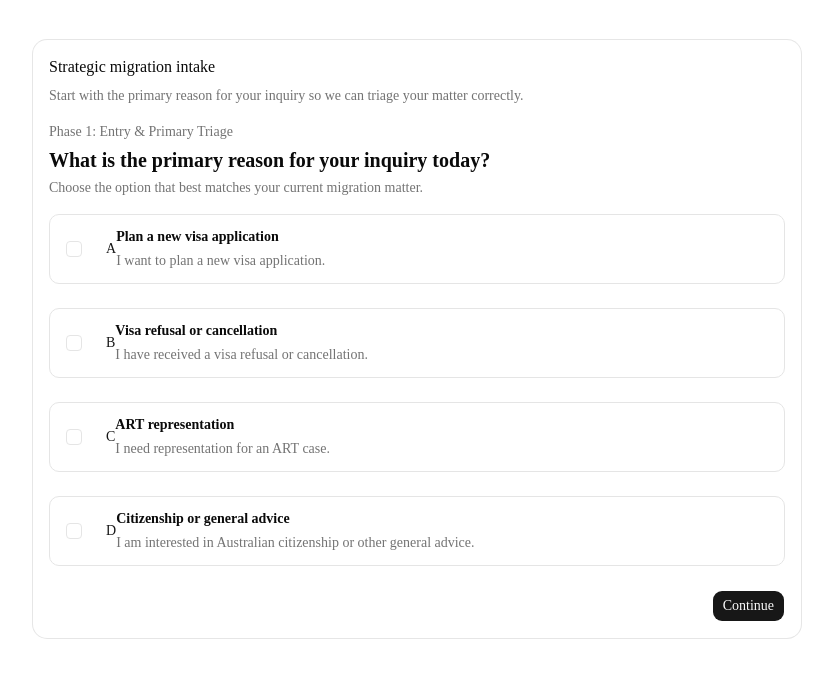
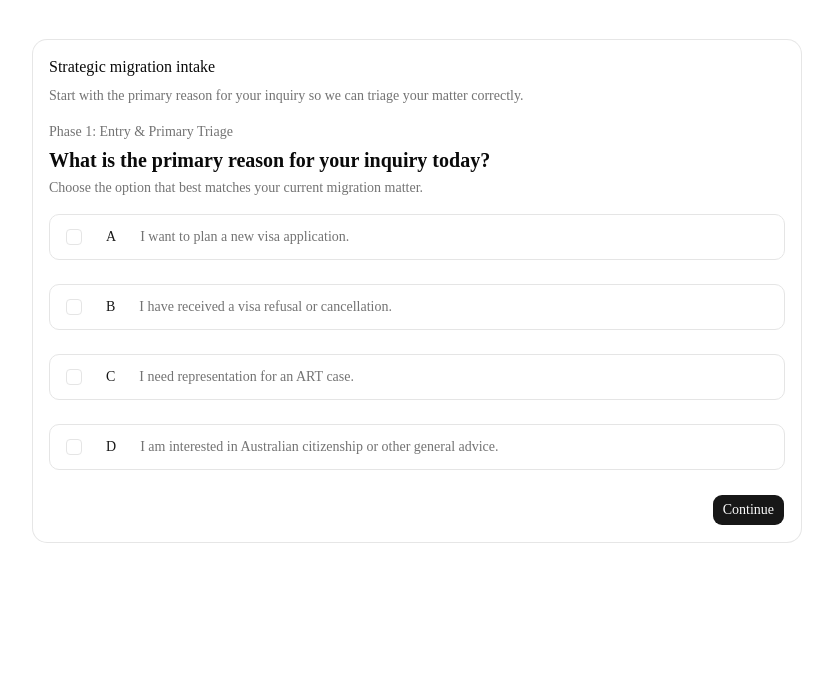
Before and after one commit to yinjiaw2/law-firm, a Next.js app: page /en/contact in a window 1280 px wide. Shown: the top 678 px of the page, without its empty margins (223-1056 px from the left). Built offline with nearby package versions, Linux system fonts and the light colour scheme.

Commit message:
update checkbox

```diff
--- a/messages/en/contact.json
+++ b/messages/en/contact.json
@@ -11,22 +11,18 @@
     "options": {
       "planning": {
         "label": "A",
-        "title": "Plan a new visa application",
         "description": "I want to plan a new visa application."
       },
       "crisis": {
         "label": "B",
-        "title": "Visa refusal or cancellation",
         "description": "I have received a visa refusal or cancellation."
       },
       "art": {
         "label": "C",
-        "title": "ART representation",
         "description": "I need representation for an ART case."
       },
       "general": {
         "label": "D",
-        "title": "Citizenship or general advice",
         "description": "I am interested in Australian citizenship or other general advice."
       }
     }
--- a/messages/zh/contact.json
+++ b/messages/zh/contact.json
@@ -11,22 +11,18 @@
     "options": {
       "planning": {
         "label": "A",
-        "title": "规划新的签证申请",
         "description": "我想规划新的签证申请。"
       },
       "crisis": {
         "label": "B",
-        "title": "签证被拒或被取消",
         "description": "我已收到签证拒签或取消通知。"
       },
       "art": {
         "label": "C",
-        "title": "ART 案件代理",
         "description": "我需要 ART 案件代理服务。"
       },
       "general": {
         "label": "D",
-        "title": "公民申请或一般建议",
         "description": "我对澳大利亚公民申请或其他一般建议感兴趣。"
       }
     }
--- a/src/features/contact/components/contact-form-step1.tsx
+++ b/src/features/contact/components/contact-form-step1.tsx
@@ -35,29 +35,32 @@ export function ContactFormStep1({
             </h2>
             <p className="text-sm text-muted-foreground">{t("description")}</p>
           </div>
-          <div className="flex flex-col gap-6 ">
+          <div className="flex flex-col flex-1 gap-6 ">
             {reasonOptions.map((reason) => {
               const isSelected = field.value === reason;
 
               return (
-                <div
+                <label
                   key={reason}
-                  className="flex flex-row items-center justify-center border rounded-lg py-3 px-4"
+                  className="flex cursor-pointer flex-row items-center gap-6 rounded-lg border py-3 px-4"
                 >
-                  <Checkbox />
-                  <p className="text-sm font-medium text-primary ml-6">
+                  <Checkbox
+                    checked={isSelected}
+                    onCheckedChange={() =>
+                      field.onChange(isSelected ? undefined : reason)
+                    }
+                    onBlur={field.onBlur}
+                  />
+                  <p className="text-sm font-medium text-primary">
                     {t(`options.${reason}.label`)}
                   </p>
 
                   <div className="flex flex-1 flex-col gap-1">
-                    <p className="text-sm font-semibold text-foreground">
-                      {t(`options.${reason}.title`)}
-                    </p>
                     <p className="text-sm text-muted-foreground">
                       {t(`options.${reason}.description`)}
                     </p>
                   </div>
-                </div>
+                </label>
               );
             })}
           </div>
```
